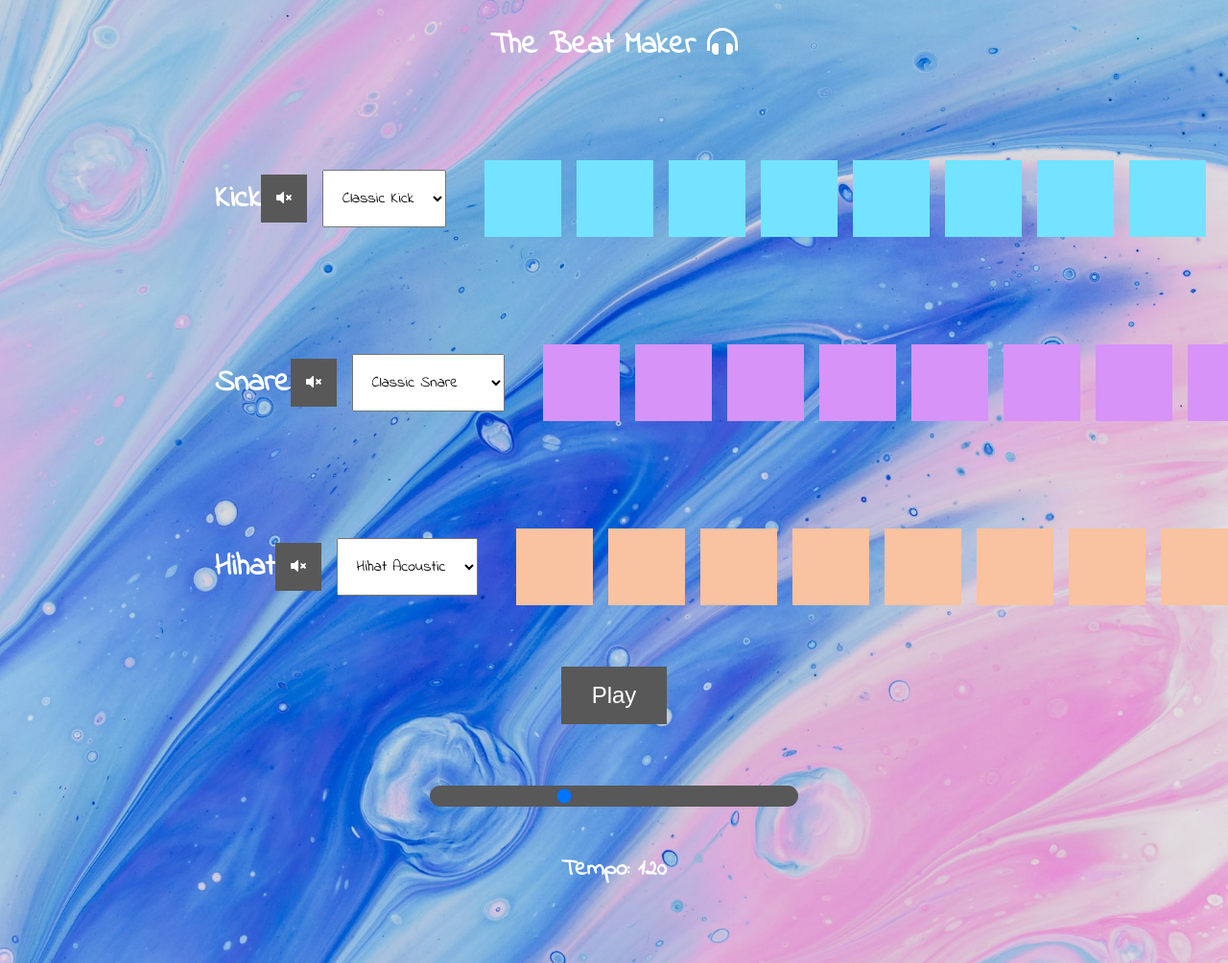
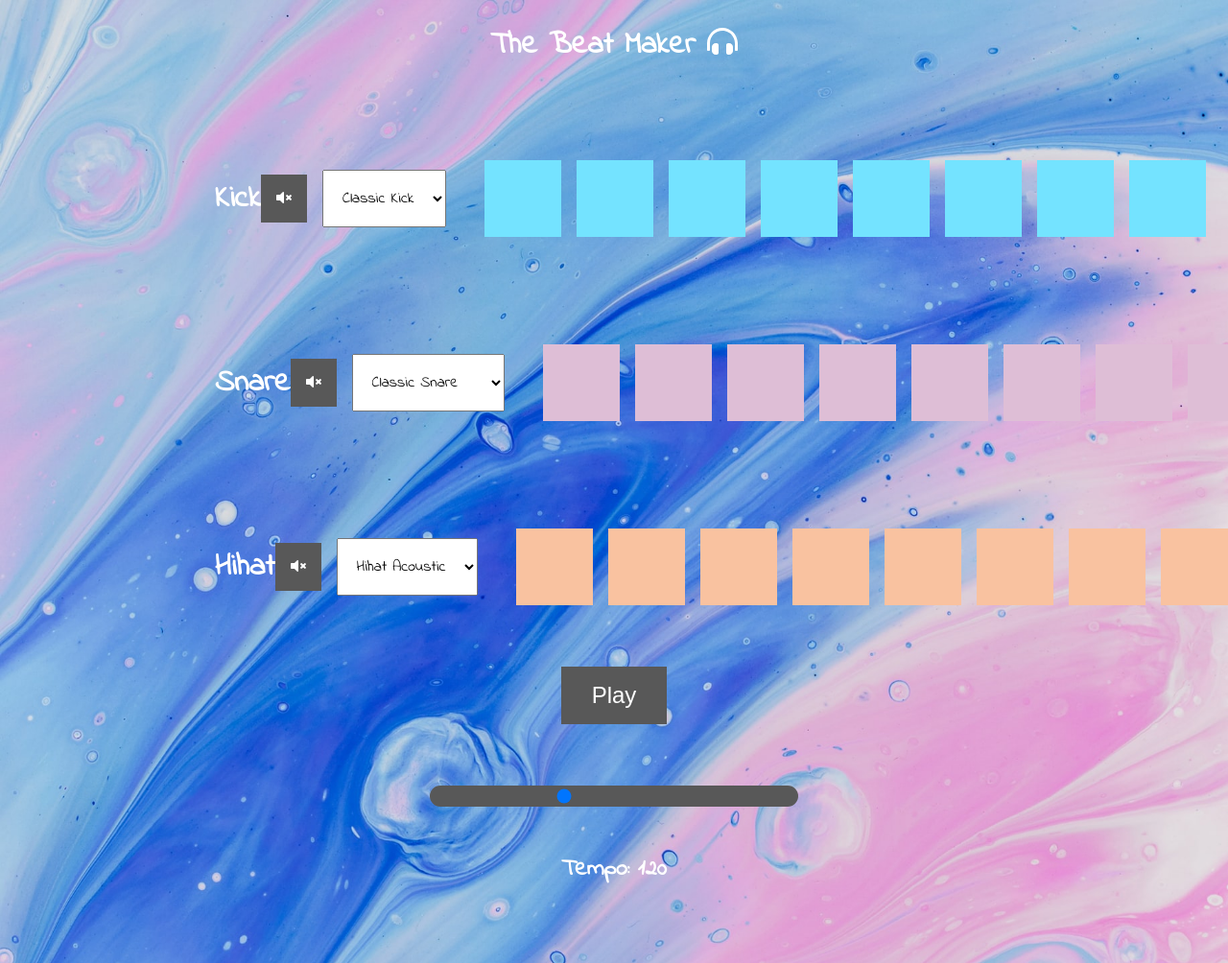
Before and after one commit to hanvnguyen94/the-beat-maker, a plain HTML site: page index.html in a window 1280 px wide. Shown: the top 1004 px of the page at 96% size. Drawn offline with Linux system fonts and the light colour scheme.

Commit message:
changed snare pad color

```diff
--- a/style.css
+++ b/style.css
@@ -34,7 +34,7 @@ i, svg{
 }
 
 .snare-pad{
-  background: rgb(215, 147, 248);
+  background: rgb(222,190,214);
 }
 
 .hihat-pad {
```
